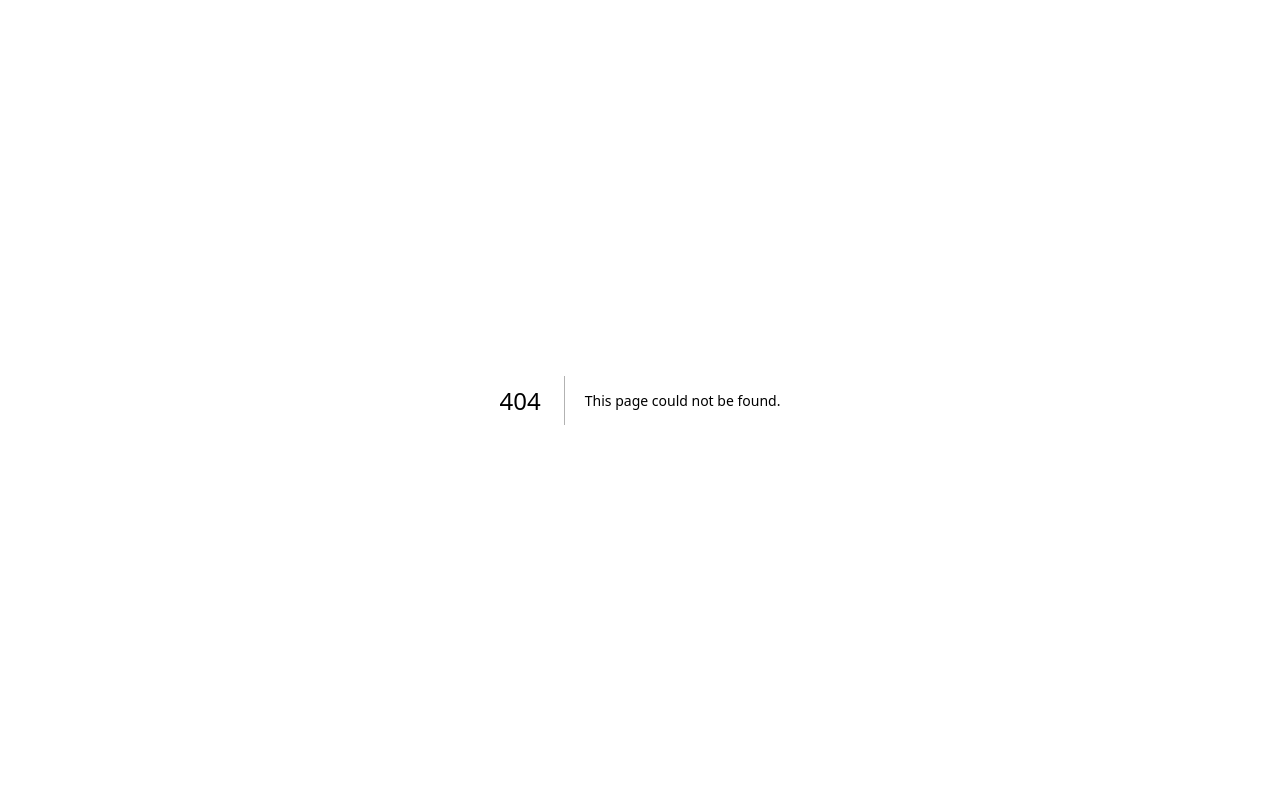
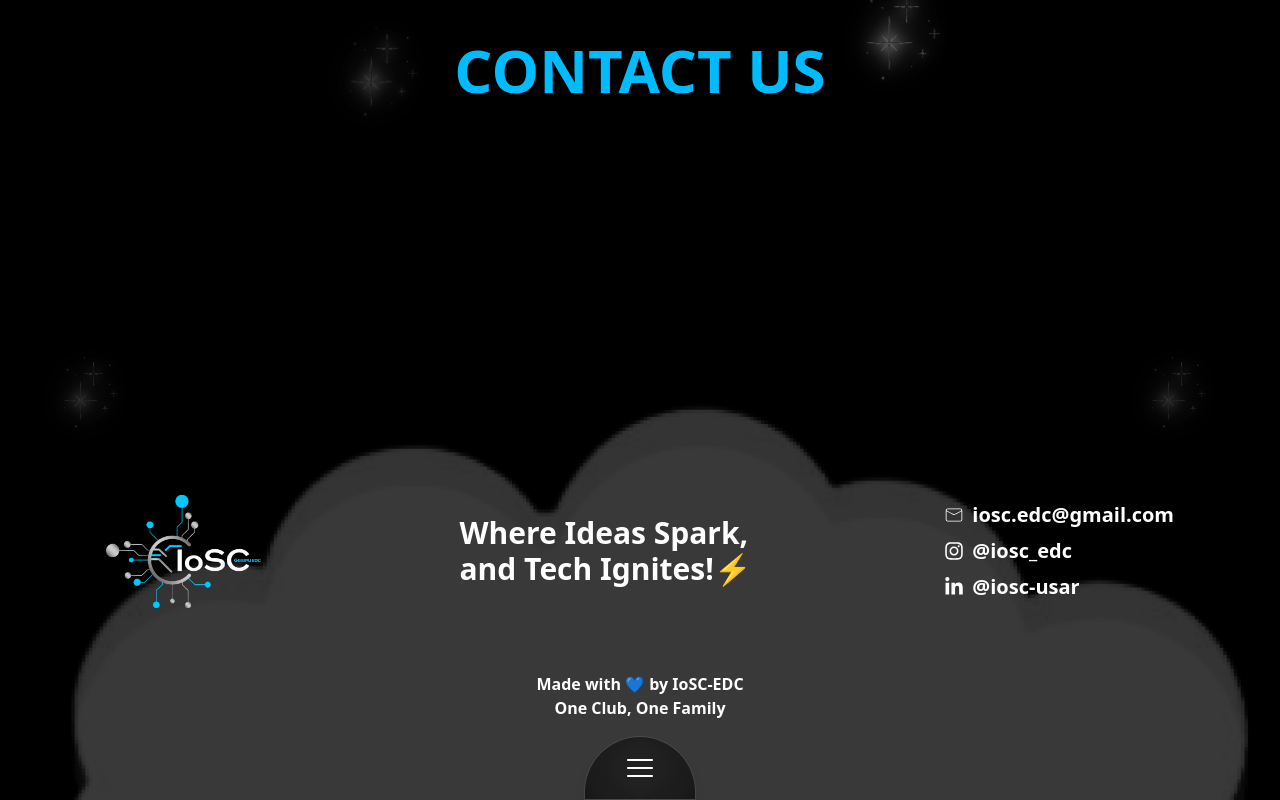
Before and after one commit to prefierolasoledad/iosc-website, a Next.js app: page /contactUs in a window 1280 px wide. Before the commit this address had no page. Built offline with nearby package versions, Linux system fonts and the light colour scheme.

Commit message:
bugs resolved

```diff
--- /dev/null
+++ b/src/app/contactUs/page.js
@@ -0,0 +1,13 @@
+
+import ContactUs from "@/components/contactUs";
+import NavBar from "@/components/navBar";
+
+
+export default function Home() {
+  return (
+    <>
+      <NavBar/>
+      <ContactUs/>
+    </>
+  );
+}
--- a/src/app/page.js
+++ b/src/app/page.js
@@ -65,7 +65,7 @@ export default function Home() {
           }
           <NavBar />
           <HeroSection />
-          <Chatbot />
+          {/* <Chatbot /> */}
         </>
       )}
     </>
--- a/src/components/heroSecton.jsx
+++ b/src/components/heroSecton.jsx
@@ -148,7 +148,7 @@ const HeroSection = () => {
 
 
                     {/* Content text with premium styling */}
-                    <div className="max-w-5xl mx-auto space-y-6 md:space-y-8">
+                    <div className="max-w-5xl mx-auto space-y-6 md:space-y-8 mb-10">
                         <div className="relative p-6 md:p-8 rounded-2xl backdrop-blur-md bg-gradient-to-r from-white/5 to-white/10 border border-white/10 shadow-xl hover:shadow-2xl transition-all duration-500 animate-fade-in-up animation-delay-700">
                             <p className="text-sm md:text-base lg:text-lg xl:text-xl leading-relaxed md:leading-loose text-gray-100">
                                 The <span className="font-bold bg-gradient-to-r from-blue-400 to-cyan-400 bg-clip-text text-transparent">IoSC</span> is a community full of people who love technology oriented towards innovative
```
